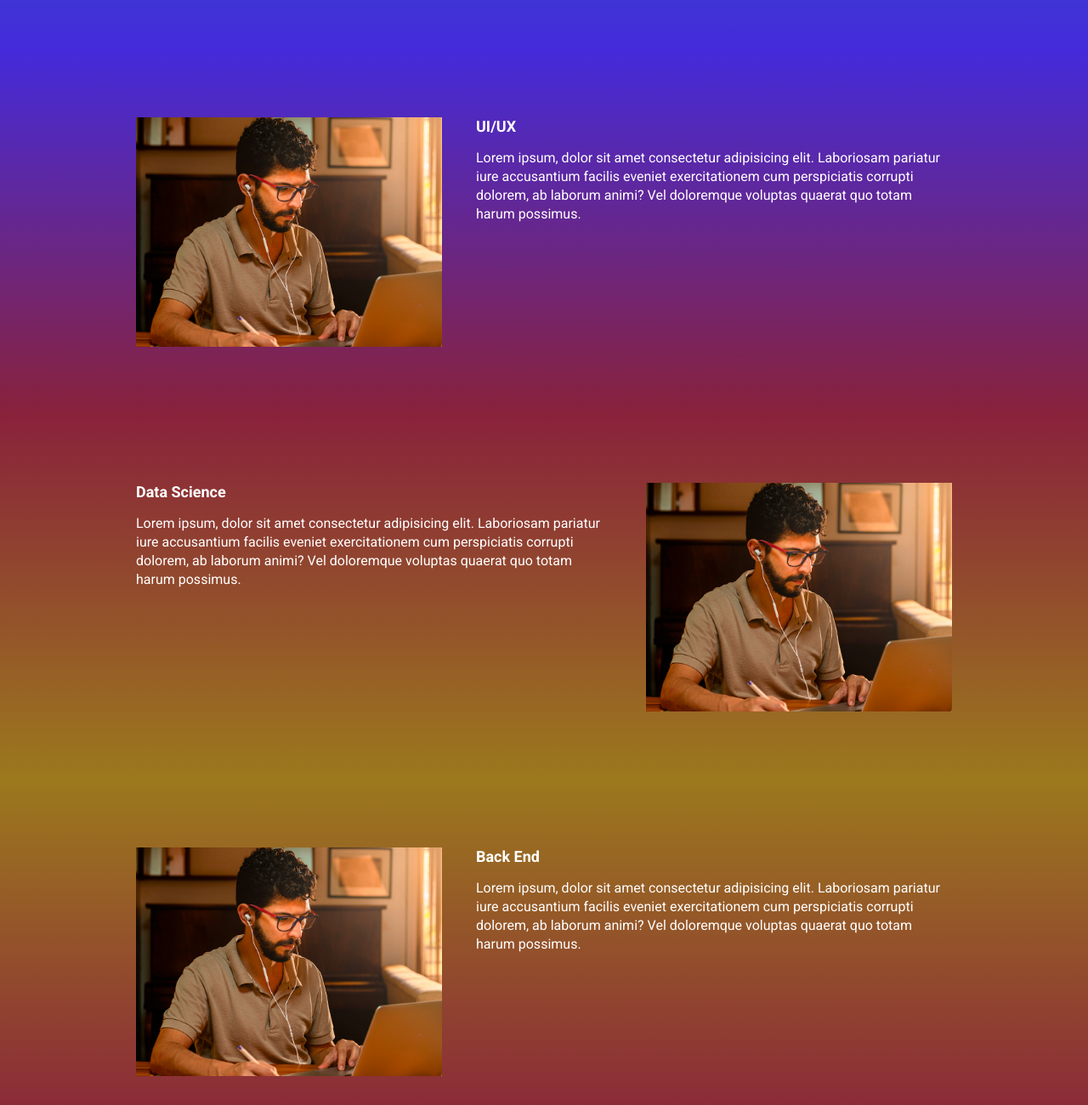
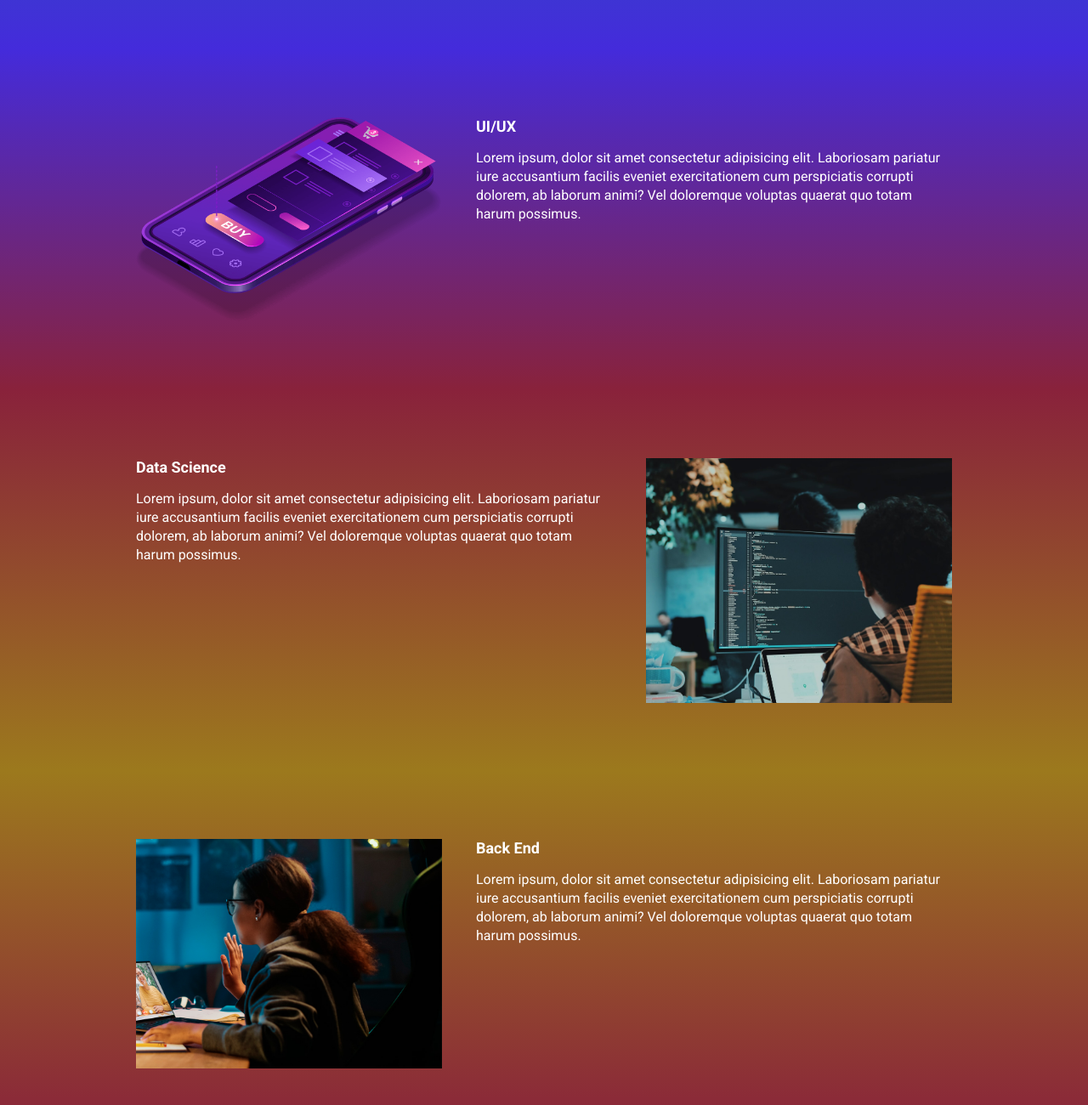
Before and after one commit to Nanzoboy/ebac_tec_talks, a website built with Parcel: page src/index.html in a window 1280 px wide. Shown: the part 640-1940 px from the top of the page at 85% size. Built offline with nearby package versions, Linux system fonts and the light colour scheme.

Commit message:
atualizando imagens

```diff
--- a/src/index.html
+++ b/src/index.html
@@ -55,7 +55,7 @@
                 <h2 class="event__details__title">UI/UX</h2>
                 <p class="event__details__description">Lorem ipsum, dolor sit amet consectetur adipisicing elit. Laboriosam pariatur iure accusantium facilis eveniet exercitationem cum perspiciatis corrupti dolorem, ab laborum animi? Vel doloremque voluptas quaerat quo totam harum possimus.</p>
             </div>
-            <img class="event__image" src="./images/frontend.png" alt="UI/UX">
+            <img class="event__image" src="./images/ui-ux.png" alt="UI/UX">
         </div>
     </section>
     <section class="event event--data--science">
@@ -64,7 +64,7 @@
                 <h2 class="event__details__title">Data Science</h2>
                 <p class="event__details__description">Lorem ipsum, dolor sit amet consectetur adipisicing elit. Laboriosam pariatur iure accusantium facilis eveniet exercitationem cum perspiciatis corrupti dolorem, ab laborum animi? Vel doloremque voluptas quaerat quo totam harum possimus.</p>
             </div>
-            <img class="event__image" src="./images/frontend.png" alt="Data Science">
+            <img class="event__image" src="./images/data.png" alt="Data Science">
         </div>
     </section>
     <section class="event event--backend event--image--left">
@@ -73,7 +73,7 @@
                 <h2 class="event__details__title">Back End</h2>
                 <p class="event__details__description">Lorem ipsum, dolor sit amet consectetur adipisicing elit. Laboriosam pariatur iure accusantium facilis eveniet exercitationem cum perspiciatis corrupti dolorem, ab laborum animi? Vel doloremque voluptas quaerat quo totam harum possimus.</p>
             </div>
-            <img class="event__image" src="./images/frontend.png" alt="back-end">
+            <img class="event__image" src="./images/backend.png" alt="back-end">
         </div>
     </section>
 
```
